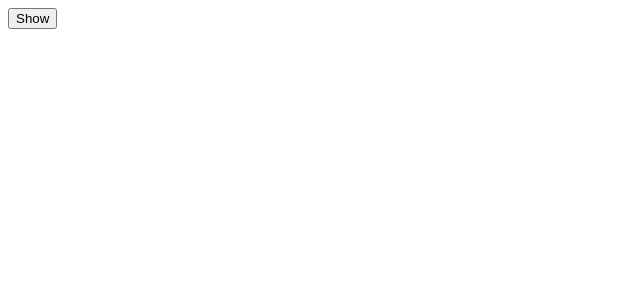
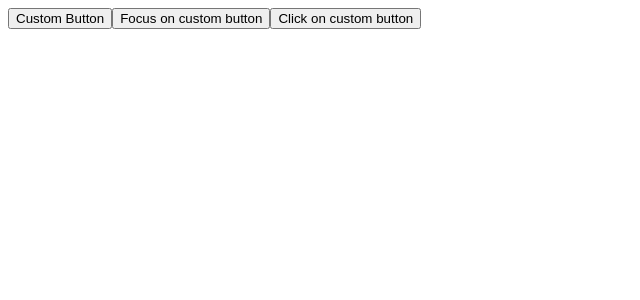
Before and after one commit to Arghun-dev/Advanced-React-Patterns, a React (Vite) app in the folder advanced-react/: page / in a window 1280 px wide. Shown: the top 300 px of the page, without its empty margins (0-640 px from the left). Built offline with nearby package versions, Linux system fonts and the light colour scheme.

Commit message:
feat: useImperativeHandle

```diff
--- a/advanced-react/src/App.tsx
+++ b/advanced-react/src/App.tsx
@@ -38,6 +38,7 @@ import {
 import { UseLayoutEffect } from "./components/UseLayoutEffect";
 import { UseId } from "./components/UseId";
 import { UseCallbackRef } from "./components/UseCallbackRef";
+import { UseImperativeHandle } from "./components/UseImperativeHandle";
 
 // const Left = ({ title }: { title: string }) => (
 //   <h2 style={{ backgroundColor: "coral" }}>{title}</h2>
@@ -264,7 +265,10 @@ function App() {
     // <UseId />
 
     /** -------------------- UseCallbackRef ------------------------ */
-    <UseCallbackRef />
+    // <UseCallbackRef />
+
+    /** -------------------- useImperativeHandle ------------------------ */
+    <UseImperativeHandle />
   );
 }
 
--- /dev/null
+++ b/advanced-react/src/components/UseImperativeHandle.tsx
@@ -0,0 +1,92 @@
+import React, { useImperativeHandle } from "react";
+
+// useImperativeHandle allows you to define the methods that should be accessible through a ref from the parent component. It lets you customize what the parent component can do with the child component's instance.
+
+/**
+ * Syntax
+ * useImperativeHandle(ref, createHandle, [dependencies])
+ *
+ * ref: The ref object passed from the parent component.
+ * createHandle: A function that returns an object containing the methods and properties you want to expose.
+ * [dependencies]: An optional array of dependencies that, when changed, will recreate the handle.
+ */
+
+// Example1: A simple input component that exposes a focus method and a value property.
+
+// const CustomInput = React.forwardRef((props, ref) => {
+//   const inputRef = React.useRef<HTMLInputElement>(null);
+
+//   useImperativeHandle(ref, () => {
+//     return {
+//       focus: () => {
+//         inputRef?.current?.focus();
+//       },
+
+//       value: () => inputRef?.current?.value,
+//     };
+//   });
+
+//   return <input ref={inputRef} />;
+// });
+
+// export const UseImperativeHandle = () => {
+//   const inputRef = React.useRef();
+
+//   const handleFocus = () => {
+//     inputRef.current?.focus();
+//   };
+
+//   const getValue = () => {
+//     alert(inputRef.current?.value());
+//   };
+
+//   return (
+//     <>
+//       <CustomInput ref={inputRef} />
+//       <button onClick={handleFocus}>Focus on custom input</button>
+//       <button onClick={getValue}>Get the Value of the custom input</button>
+//     </>
+//   );
+// };
+
+// Example2: Custom button component that I want to expose two methods of focus and click to the parent component.
+const CustomButton = React.forwardRef((props, ref) => {
+  const buttonRef = React.useRef<HTMLButtonElement>(null);
+
+  useImperativeHandle(ref, () => {
+    return {
+      focus: () => {
+        buttonRef?.current?.focus();
+      },
+
+      click: () => {
+        buttonRef?.current?.click();
+      },
+    };
+  });
+
+  return <button ref={buttonRef}>Custom Button</button>;
+});
+
+export const UseImperativeHandle = () => {
+  const buttonRef = React.useRef();
+
+  const handleFocus = () => {
+    buttonRef.current?.focus();
+  };
+
+  const handleClick = () => {
+    buttonRef.current?.click();
+  };
+
+  return (
+    <>
+      <CustomButton ref={buttonRef} />
+      <button onClick={handleFocus}>Focus on custom button</button>
+      <button onClick={handleClick}>Click on custom button</button>
+    </>
+  );
+};
+
+// This demonstrates how useImperativeHandle can be used to expose custom methods from a child component to a parent, enabling more controlled and specific imperative interactions.
+// In this example, the CustomButton component exposes two methods, focus and click, that can be called from the parent component.
```
